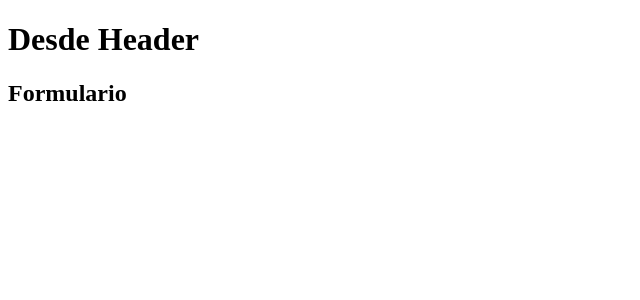
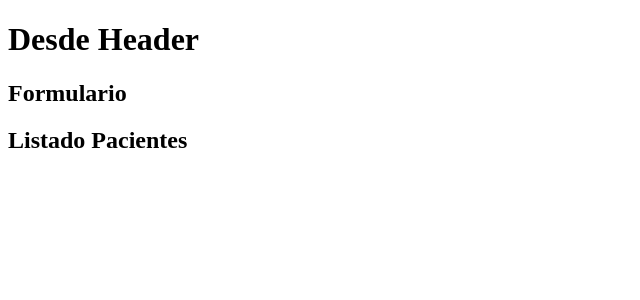
Before and after one commit to CarolinaColmenares/Citas-React, a React (Vite) app: page / in a window 1280 px wide. Shown: the top 300 px of the page, without its empty margins (0-640 px from the left). Built offline with nearby package versions, Linux system fonts and the light colour scheme.

Commit message:
componente Listado Pacientes

```diff
--- a/src/App.jsx
+++ b/src/App.jsx
@@ -1,5 +1,6 @@
 import Header from "./components/Header"
 import Formulario from "./components/Formulario"
+import ListadoPacientes from "./ListadoPacientes"
 
 function App() {
 
@@ -7,6 +8,7 @@ function App() {
     <>
       < Header />
       <Formulario />
+      <ListadoPacientes />
     </>
   )
 }
--- /dev/null
+++ b/src/ListadoPacientes.jsx
@@ -0,0 +1,7 @@
+const ListadoPacientes = () => {
+  return (
+    <h2>Listado Pacientes</h2>
+  )
+}
+
+export default ListadoPacientes
```
